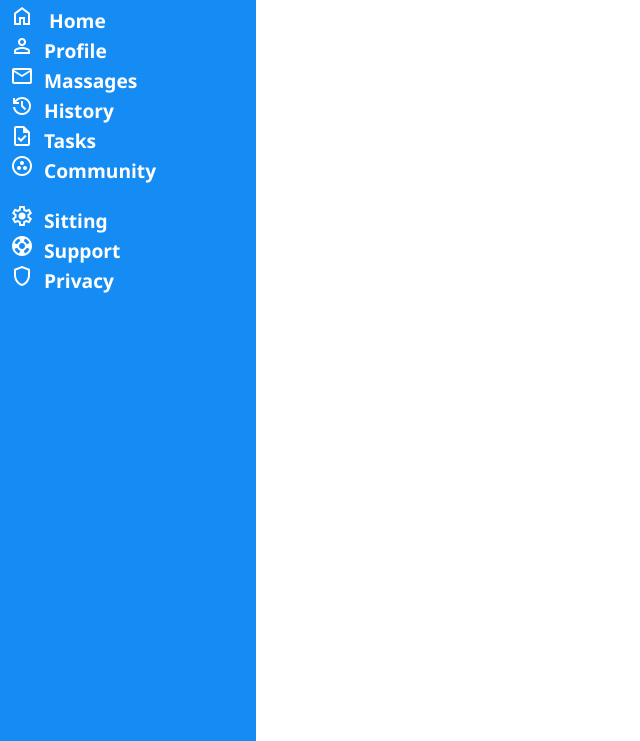
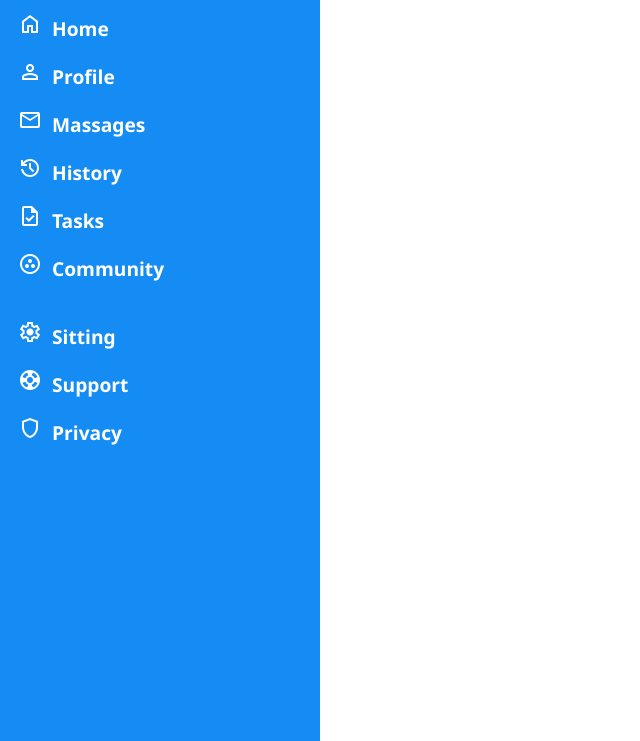
Before and after one commit to MaramAlqadasi/Admin-Dashboard, a plain HTML site: page index.html in a window 1280 px wide. Shown: the part 59-800 px from the top of the page, without its empty margins (0-640 px from the left). Drawn offline with nearby package versions, Linux system fonts and the light colour scheme.

Commit message:
edit icons type and style

```diff
--- a/index.html
+++ b/index.html
@@ -8,8 +8,7 @@
     <title>Admin Dashboard</title>
 
 
-    <link href="https://fonts.googleapis.com/css2?family=Material+Symbols+Outlined" rel="stylesheet" />
-
+   <link href="https://fonts.googleapis.com/css2?family=Material+Symbols+Outlined:opsz,wght,FILL,GRAD@40,600,1,200" rel="stylesheet" />
 
 
 </head>
@@ -20,21 +19,21 @@
 
 
 
-            <div class="logo"><span class="material-symbols-outlined">Dashboard</span>  Dashboard</div>
+            <div class="logo center-element"><span class="material-symbols-outlined">Dashboard</span>  Dashboard</div>
             <div class="upper-sidebar">
-                <div class="sidebar-item"><span class="material-symbols-outlined">home</span> Home</div>
-                <div class="sidebar-item"><span class="material-symbols-outlined">person</span>Profile</div>
-                <div class="sidebar-item"><span class="material-symbols-outlined">mail</span>Massages</div>
-                <div class="sidebar-item"><span class="material-symbols-outlined">history</span>History</div>
-                <div class="sidebar-item"><span class="material-symbols-outlined">task</span>Tasks</div>
-                <div class="sidebar-item"><span class="material-symbols-outlined">communities</span>Community</div>
+                <div class="sidebar-item center-element"><span class="material-symbols-outlined">home</span> Home</div>
+                <div class="sidebar-item center-element"><span class="material-symbols-outlined">person</span>Profile</div>
+                <div class="sidebar-item center-element"><span class="material-symbols-outlined">mail</span>Massages</div>
+                <div class="sidebar-item center-element"><span class="material-symbols-outlined">history</span>History</div>
+                <div class="sidebar-item center-element"><span class="material-symbols-outlined">task</span>Tasks</div>
+                <div class="sidebar-item center-element"><span class="material-symbols-outlined">communities</span>Community</div>
 
 
             </div>
             <div class="lower-sidebar">
-                <div class="sidebar-item"><span class="material-symbols-outlined">settings</span>Sitting</div>
-                <div class="sidebar-item"><span class="material-symbols-outlined">support</span>Support</div>
-                <div class="sidebar-item"><span class="material-symbols-outlined">shield</span>Privacy</div>
+                <div class="sidebar-item center-element"><span class="material-symbols-outlined">settings</span>Sitting</div>
+                <div class="sidebar-item center-element"><span class="material-symbols-outlined">support</span>Support</div>
+                <div class="sidebar-item center-element"><span class="material-symbols-outlined">shield</span>Privacy</div>
 
 
             </div>
--- a/style.css
+++ b/style.css
@@ -4,33 +4,48 @@
     box-sizing: border-box;
 }
 .main_container{
-    display:grid;
-    grid-template-columns: 1fr 4fr;
+    display: grid;
+    /* grid-template-columns:repeat(auto-fit,minmax(3rem,1fr)); */
+    grid-template-columns: 1fr 3fr;
+
 }
 .sidebar{
     background-color: rgb(21, 140, 243);
     color: white;
     display: flex;
     flex-direction: column;
+    align-items:flex-start;
     gap:20px;
     height: 100vh;
     font-size: 1.2rem;
     font-weight: bold;
     padding: 20px;
     font-family: 'Segoe UI', Tahoma, Geneva, Verdana, sans-serif;
+    align-content: center;
     padding: 10px;
 
+
+}
+.center-element{
+    display: flex;
+    align-items: center;
+    justify-items: center;
 
 }
 .logo{
     font-size: 1.5rem;
     cursor:pointer;
-    display: flex;
-   align-items: center;
-   gap: 10px;
+
+
 }
+.sidebar-item{
+    padding: 0.5rem;
+}
+
 .material-symbols-outlined{
+
+    height: 2rem;
     margin-right: 10px;
-    font-weight: bold;
-    font-size: 1.1rem;
+
+
 }
```
